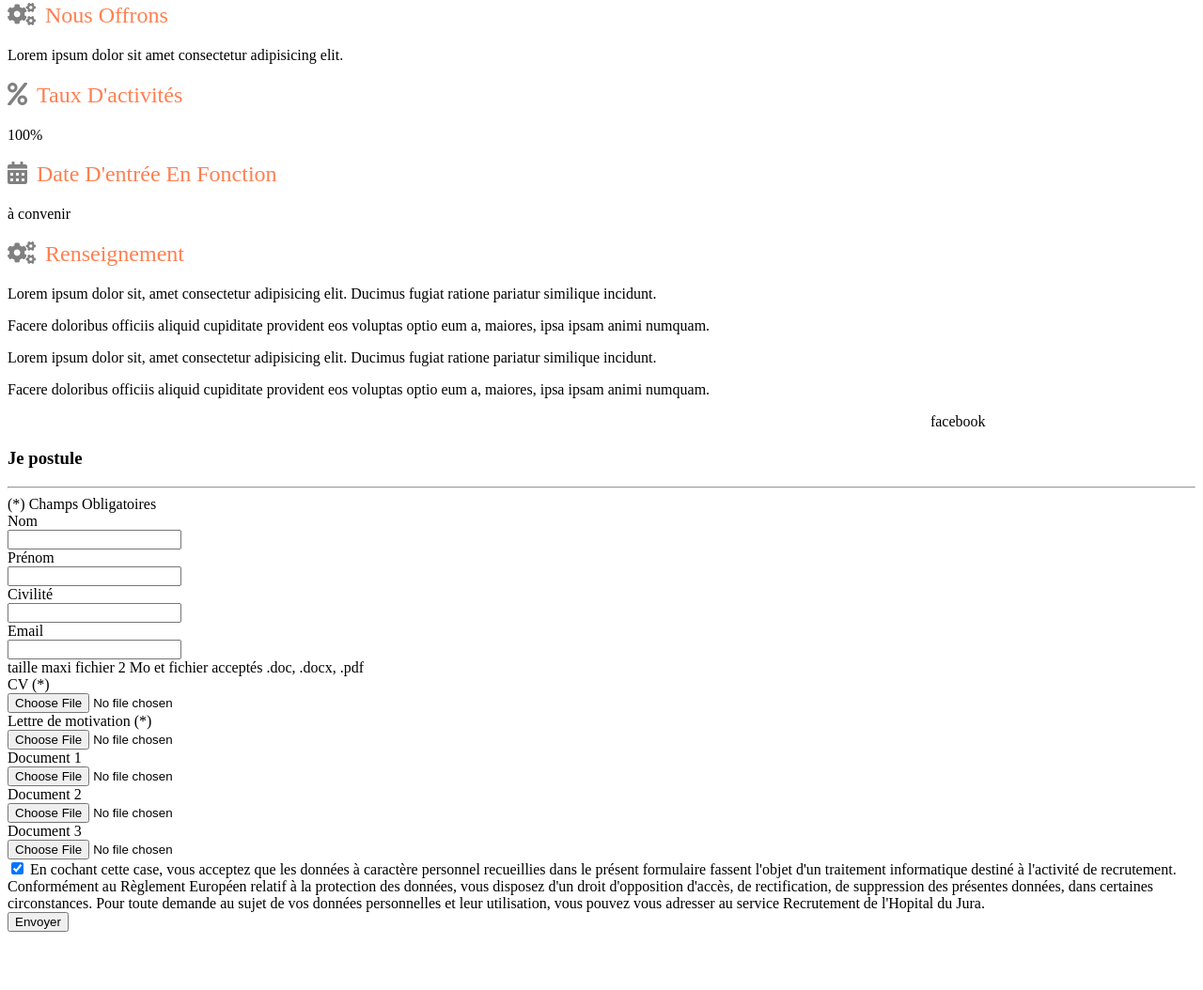
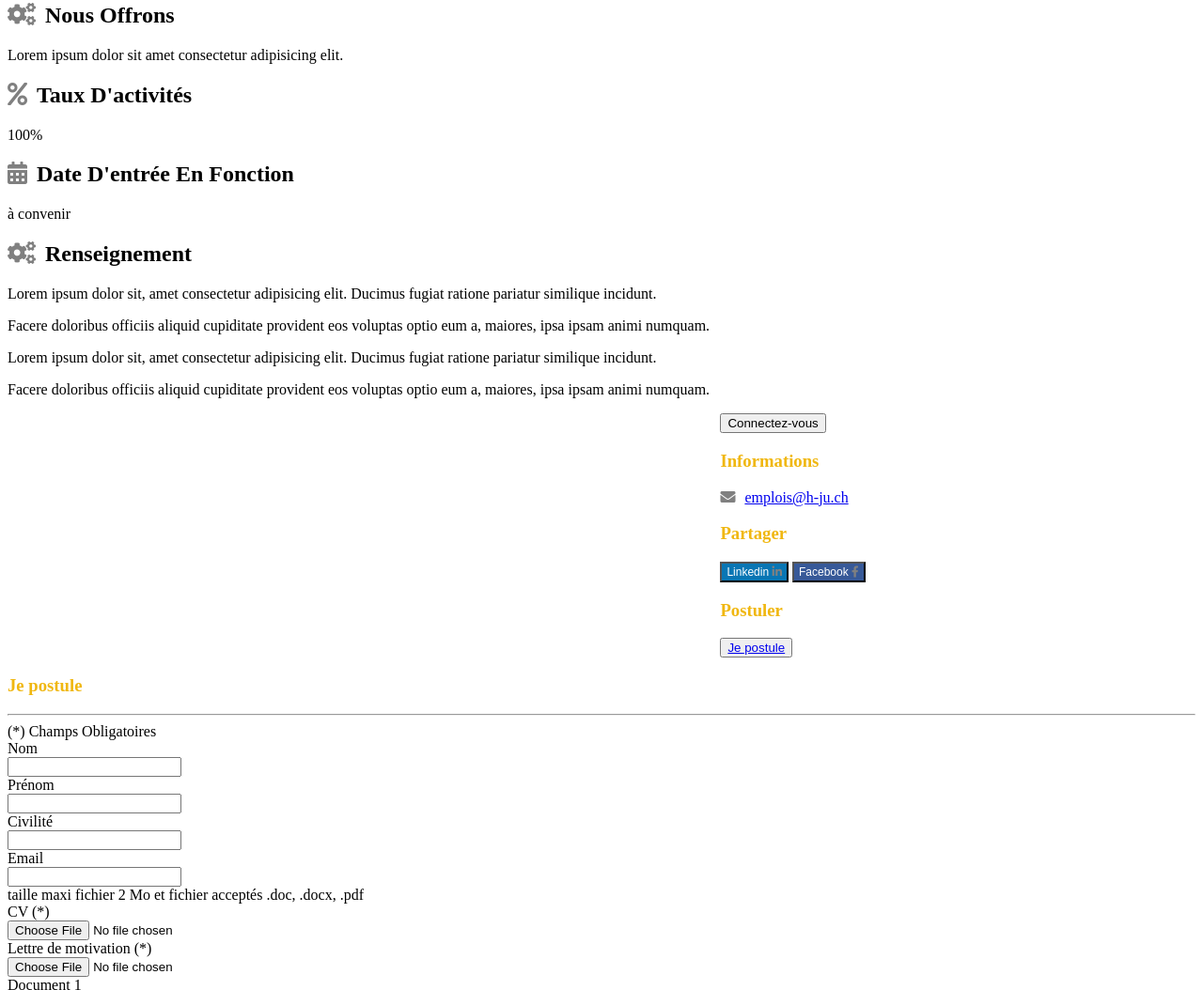
Before and after one commit to p3b3au/test01, a plain HTML site: page index.html in a window 1280 px wide. Shown: the part 907-1961 px from the top of the page at 94% size. Before the commit the page ends 1907 px from the top, so only its background shows below. Drawn offline with Linux system fonts and the light colour scheme.

Commit message:
couleurs

```diff
--- a/index.html
+++ b/index.html
@@ -41,25 +41,60 @@
     <Main>
         <!-- double colonne liens à droite-->
         <aside id=left>
-            <div><h2><i class="fa fa-gem"></i> votre mission</h2>
-                <p>Lorem ipsum dolor sit amet consectetur adipisicing elit. Repellendus suscipit illum quas quasi! Ratione exercitationem fugit impedit explicabo odio vitae et sequi enim, sed, nulla, minus blanditiis numquam delectus culpa?</p>
-                <p>Lorem ipsum, dolor sit amet consectetur adipisicing elit. Alias earum officiis, suscipit quisquam, facere recusandae ducimus veritatis enim assumenda a voluptatem cumque rerum necessitatibus eius repellat laudantium illum obcaecati non.</p>
+            <div>
+                <h2><i class="fa fa-gem"></i> votre mission</h2>
+                <p>Lorem ipsum dolor sit amet consectetur adipisicing elit. Repellendus suscipit illum quas quasi!
+                    Ratione exercitationem fugit impedit explicabo odio vitae et sequi enim, sed, nulla, minus
+                    blanditiis numquam delectus culpa?</p>
+                <p>Lorem ipsum, dolor sit amet consectetur adipisicing elit. Alias earum officiis, suscipit quisquam,
+                    facere recusandae ducimus veritatis enim assumenda a voluptatem cumque rerum necessitatibus eius
+                    repellat laudantium illum obcaecati non.</p>
             </div>
-            <div><h2><i class="fa fa-cogs"></i>nous demandons</h2>Lorem ipsum dolor sit amet consectetur adipisicing elit. Vitae reiciendis aliquam optio, numquam saepe labore excepturi maxime necessitatibus itaque ipsam porro vel odit tempore, velit ut ad id. Aliquid, vel.
+            <div>
+                <h2><i class="fa fa-cogs"></i>nous demandons</h2>Lorem ipsum dolor sit amet consectetur adipisicing
+                elit. Vitae reiciendis aliquam optio, numquam saepe labore excepturi maxime necessitatibus itaque ipsam
+                porro vel odit tempore, velit ut ad id. Aliquid, vel.
             </div>
-            <div><h2><i class="fa fa-cogs"></i>nous offrons</h2>Lorem ipsum dolor sit amet consectetur adipisicing elit.
+            <div>
+                <h2><i class="fa fa-cogs"></i>nous offrons</h2>Lorem ipsum dolor sit amet consectetur adipisicing elit.
             </div>
-            <div><h2><i class="fa fa-percent"></i>taux d'activités</h2>100%
+            <div>
+                <h2><i class="fa fa-percent"></i>taux d'activités</h2>100%
             </div>
-            <div><h2><i class="fa fa-calendar-alt"></i>date d'entrée en fonction</h2>à convenir
+            <div>
+                <h2><i class="fa fa-calendar-alt"></i>date d'entrée en fonction</h2>à convenir
             </div>
-            <div><h2><i class="fa fa-cogs"></i>renseignement</h2><p>Lorem ipsum dolor sit, amet consectetur adipisicing elit. Ducimus fugiat ratione pariatur similique incidunt.</p><p>Facere doloribus officiis aliquid cupiditate provident eos voluptas optio eum a, maiores, ipsa ipsam animi numquam.</p><p>Lorem ipsum dolor sit, amet consectetur adipisicing elit. Ducimus fugiat ratione pariatur similique incidunt.</p><p>Facere doloribus officiis aliquid cupiditate provident eos voluptas optio eum a, maiores, ipsa ipsam animi numquam.</p>
+            <div>
+                <h2><i class="fa fa-cogs"></i>renseignement</h2>
+                <p>Lorem ipsum dolor sit, amet consectetur adipisicing elit. Ducimus fugiat ratione pariatur similique
+                    incidunt.</p>
+                <p>Facere doloribus officiis aliquid cupiditate provident eos voluptas optio eum a, maiores, ipsa ipsam
+                    animi numquam.</p>
+                <p>Lorem ipsum dolor sit, amet consectetur adipisicing elit. Ducimus fugiat ratione pariatur similique
+                    incidunt.</p>
+                <p>Facere doloribus officiis aliquid cupiditate provident eos voluptas optio eum a, maiores, ipsa ipsam
+                    animi numquam.</p>
             </div>
 
         </aside>
-        <aside id="right">
+        <aside id="right" vertical-align="top">
             <div>
-                facebook
+                <button>Connectez-vous</button>
+            </div>
+            <div>
+                <h3>Informations</h3>
+            </div>
+            <div><a href="mailto:emplois@h-ju.ch"><i class="fa fa-envelope"></i>emplois@h-ju.ch</a></div>
+            <div>
+                <h3>Partager</h3>
+            </div>
+            <div><button id="lien" style="background-color: #0976B4"><a href="http://www.linkedin.com"></a>Linkedin <i class="fab fa-linkedin-in"></i></i></button>
+            <button id="lien" style="background-color: #375998"><a href="http://www.facebook.com"></a>Facebook <i class="fab fa-facebook-f"></i></i></button></div>
+            <div>
+                <h3>Postuler</h3>
+            </div>
+            <div>
+                <button><a href="#jepostule">Je postule</a></button>
             </div>
         </aside>
     </main>
@@ -67,7 +102,7 @@
         <!-- formulaire-->
         <div>
             <form action="">
-                <div>
+                <div id="jepostule">
                     <h3>Je postule</h3>
                 </div>
                 <hr>
--- a/style.css
+++ b/style.css
@@ -1,3 +1,5 @@
+
+
 
         #filariane {
             display: flex;
@@ -20,9 +22,10 @@
             float: right;
             margin-bottom: -1000px;
             padding-bottom: 1000px;
-            text-align: center;
+            text-align: match-parent;
 
         }
+
         #left {
             width: 60%;
             padding-right: .5rem;
@@ -34,16 +37,44 @@
 
         main {
             overflow: hidden;
+
         }
 
 
         h2 {
             text-transform: capitalize;
-            color: coral ;
+            color: #F0B710
             font-weight: normal;
+        }
 
+        h3{
+            color: #F0B710
         }
+
         i{
             color: grey;
             padding-right: 10px;
         }
+
+        .button {
+            background-color: grey;
+            border: none;
+            color: white;
+            padding: 15px 32px;
+            text-align: center;
+            text-decoration: none;
+            display: inline-block;
+            font-size: 16px;
+          }
+
+          #lien{
+            color: white;
+            padding: 2px 5px;
+            text-align: center;
+            text-decoration: none;
+            display: inline-block;
+            font-size: 12px;
+           }
+           #lien>i{
+            padding-right: 0px;
+           }
```
